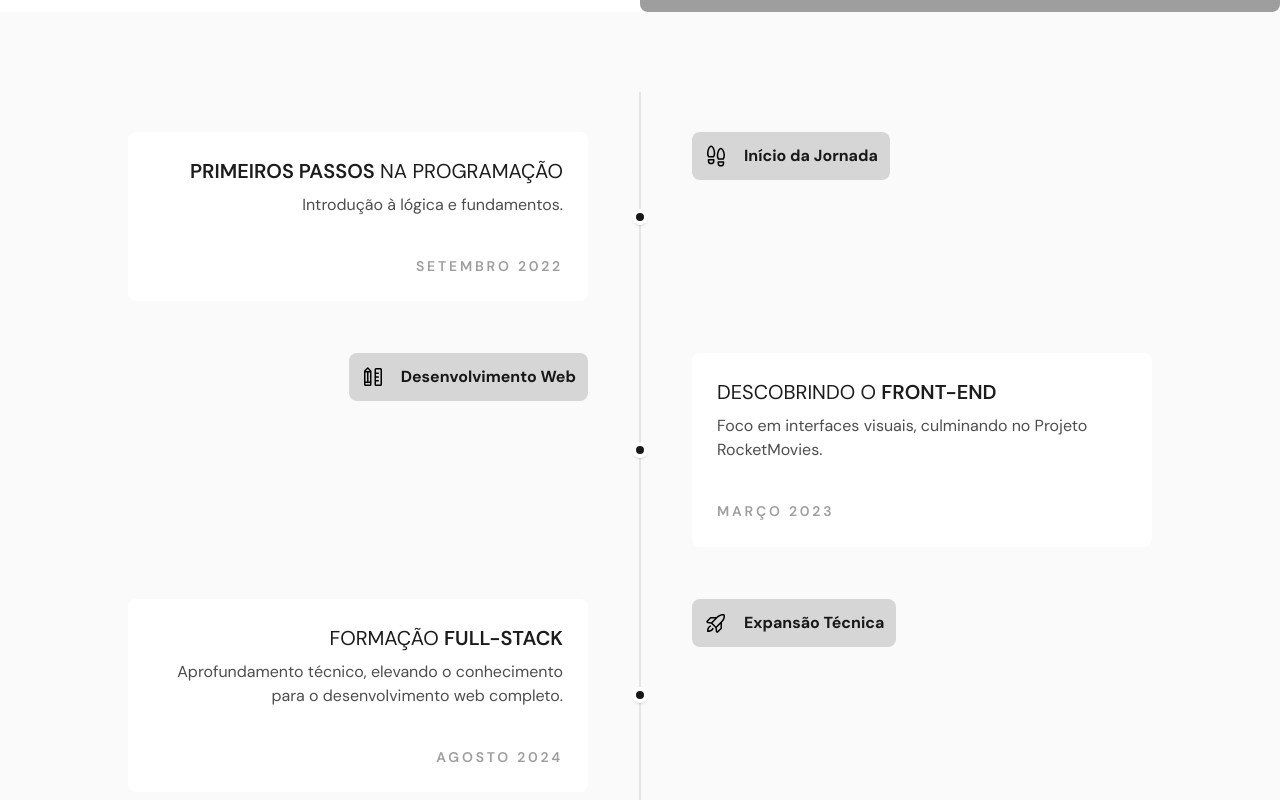
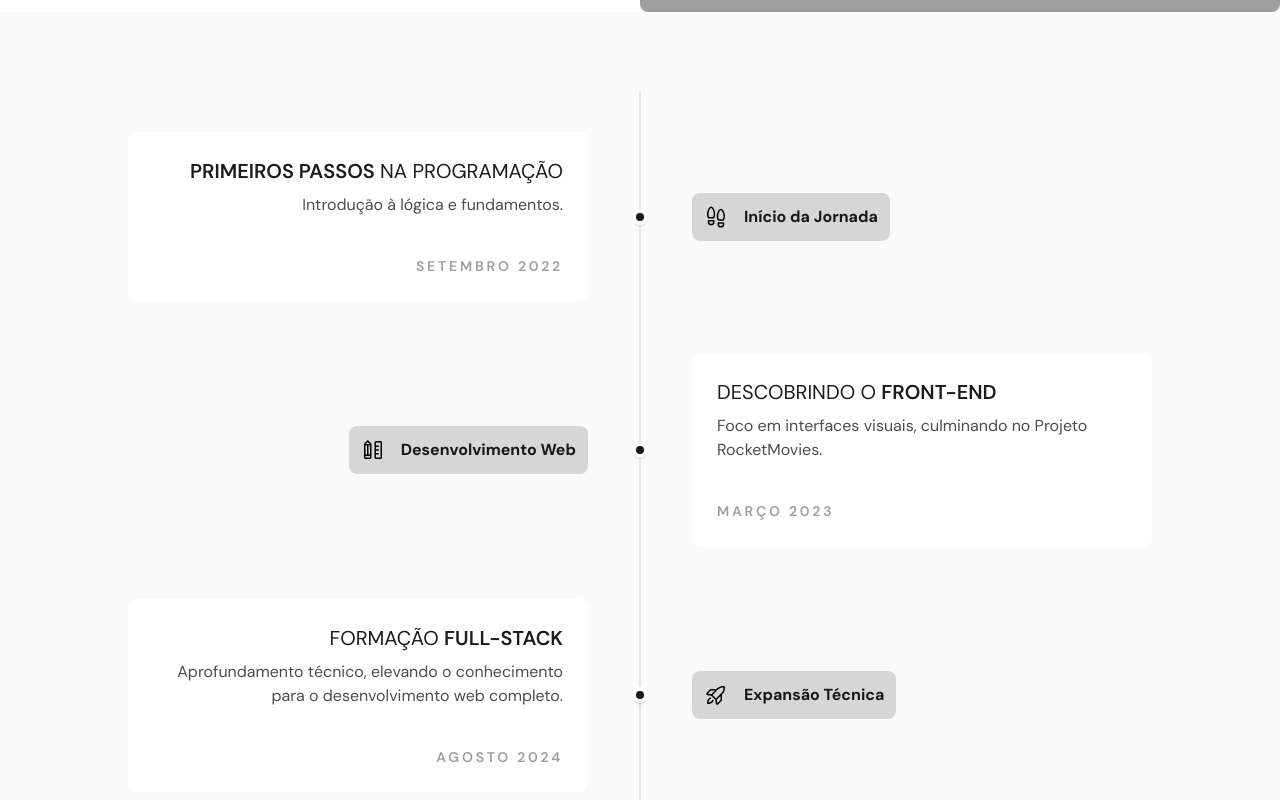
Before and after one commit to murilloressineti/my-portfolio-2.0, a React (Vite) app: page /sobre in a window 1280 px wide. Shown: the part 900-1700 px from the top of the page. Built offline with nearby package versions, Linux system fonts and the light colour scheme; grey boxes are pictures that could not be loaded.

Commit message:
Add md:items-center to timeline columns
Add 'md:items-center' to the left and right column wrapper divs in src/components/timeline/TimelineItem.tsx to vertically center timeline content on medium and larger screens, improving alignment across breakpoints.

```diff
--- a/src/components/timeline/TimelineItem.tsx
+++ b/src/components/timeline/TimelineItem.tsx
@@ -51,7 +51,7 @@ export default function TimelineItem({
     >
       {/* COLUNA 1: Esquerda */}
       <div
-        className={cn("flex w-full self-stretch", isLeft ? "justify-end" : "justify-start")}
+        className={cn("flex w-full self-stretch md:items-center", isLeft ? "justify-end" : "justify-start")}
       >
         {isLeft ? (
           <TimelineContent
@@ -79,7 +79,7 @@ export default function TimelineItem({
 
       {/* COLUNA 3: Direita */}
       <div
-        className={cn("flex w-full self-stretch", isLeft ? "justify-start" : "justify-end")}
+        className={cn("flex w-full self-stretch md:items-center", isLeft ? "justify-start" : "justify-end")}
       >
         {isLeft ? (
           <div className="flex w-full justify-start">
```
